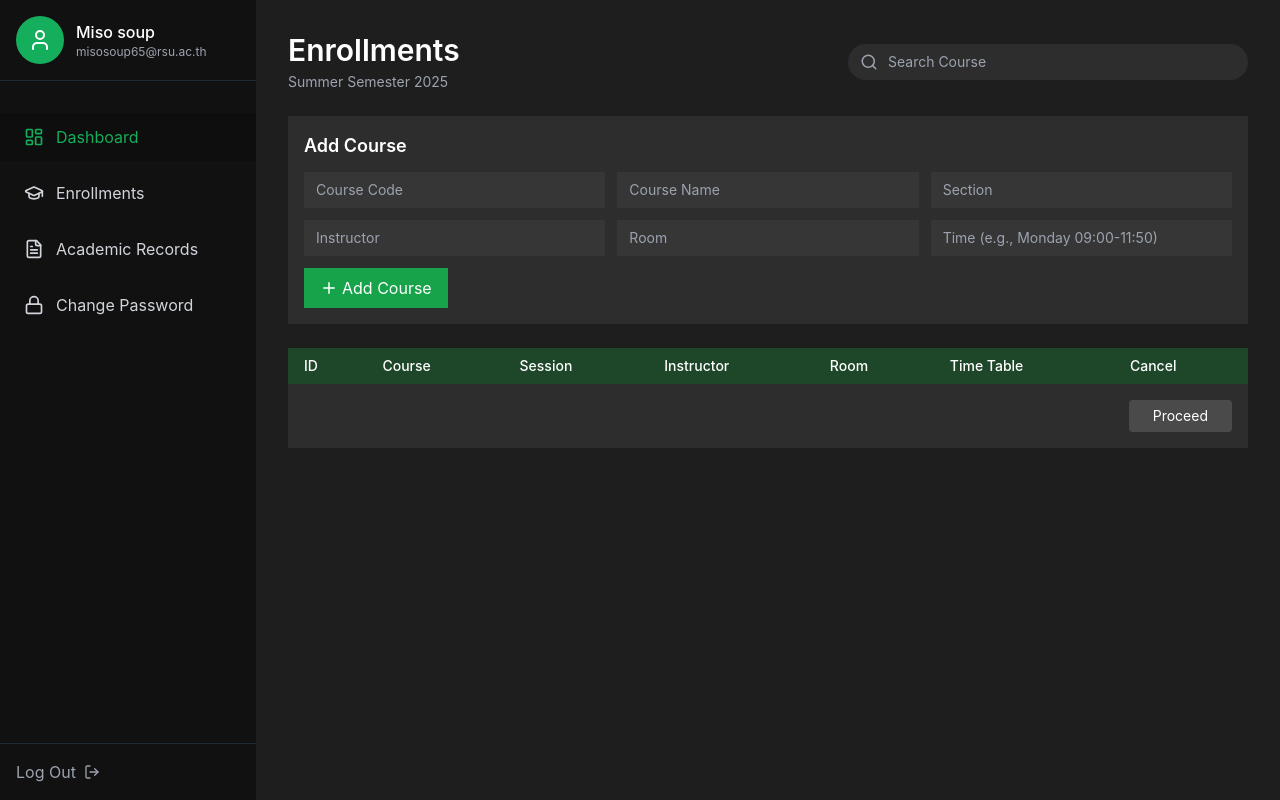
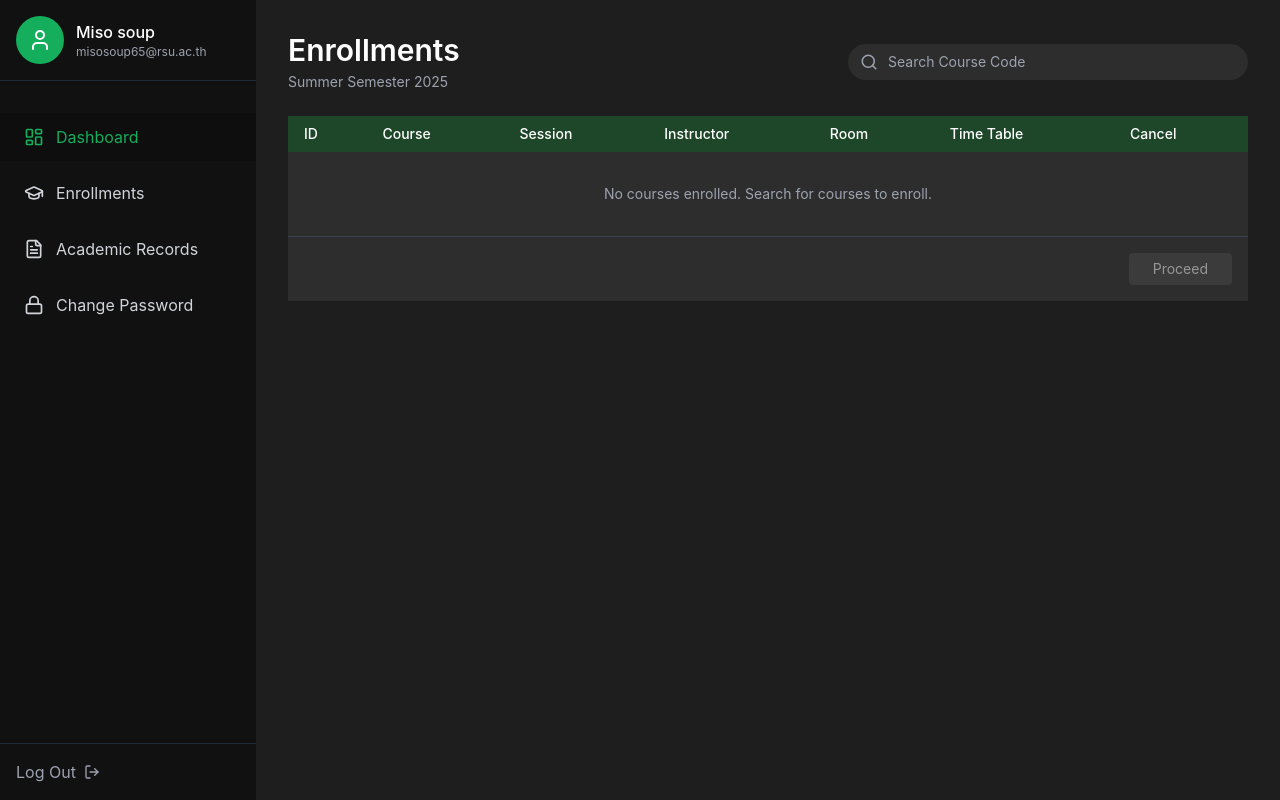
Before and after one commit to DaemonHehe/IntraSysFrontend, a React (Create React App) app: page /main/enrollments in a window 1280 px wide. Built offline with nearby package versions, Linux system fonts and the light colour scheme.

Commit message:
Updated Enrollment

```diff
--- a/src/components/EnrollmentsPage.js
+++ b/src/components/EnrollmentsPage.js
@@ -1,44 +1,148 @@
-import React, { useState } from "react";
-import { Search, X, Plus } from "lucide-react";
+import React, { useState, useEffect } from "react";
+import { Search, X } from "lucide-react";
 import clsx from "clsx";
 import Sidebar from "./Sidebar";
 
+// Mock data for available courses
+const AVAILABLE_COURSES = [
+  {
+    code: "CS101",
+    name: "Introduction to Computer Science",
+    description: "Fundamental concepts of programming and computer science",
+    sections: [
+      {
+        id: "A",
+        instructor: "Dr. John Smith",
+        room: "SCI-201",
+        time: "Monday 09:00-11:50"
+      },
+      {
+        id: "B",
+        instructor: "Dr. Jane Doe",
+        room: "SCI-202",
+        time: "Tuesday 14:00-16:50"
+      },
+    ]
+  },
+  {
+    code: "MATH202",
+    name: "Calculus II",
+    description: "Advanced integration techniques and applications",
+    sections: [
+      {
+        id: "A",
+        instructor: "Dr. Robert Johnson",
+        room: "MATH-101",
+        time: "Wednesday 10:00-12:50"
+      },
+      {
+        id: "B",
+        instructor: "Dr. Lisa Chen",
+        room: "MATH-102",
+        time: "Thursday 13:00-15:50"
+      },
+    ]
+  },
+  {
+    code: "ENG105",
+    name: "English Composition",
+    description: "Developing writing skills for academic purposes",
+    sections: [
+      {
+        id: "A",
+        instructor: "Prof. Michael Brown",
+        room: "HUM-301",
+        time: "Friday 09:00-11:50"
+      },
+    ]
+  },
+];
+
 function EnrollmentsPage() {
   const [searchQuery, setSearchQuery] = useState("");
-  const [courseList, setCourseList] = useState([]);
-  const [newCourse, setNewCourse] = useState({
-    code: "",
-    name: "",
-    section: "",
-    instructor: "",
-    room: "",
-    time: "",
-  });
+  const [enrolledCourses, setEnrolledCourses] = useState([]);
+  const [showModal, setShowModal] = useState(false);
+  const [searchResults, setSearchResults] = useState(null);
+  const [selectedSection, setSelectedSection] = useState(null);
 
-  const filteredCourses = courseList.filter(
+  // Filter enrolled courses based on search query
+  const filteredCourses = enrolledCourses.filter(
     (course) =>
       course.name.toLowerCase().includes(searchQuery.toLowerCase()) ||
       course.code.toLowerCase().includes(searchQuery.toLowerCase()) ||
       course.instructor.toLowerCase().includes(searchQuery.toLowerCase())
   );
 
+  // Handle search
+  const handleSearch = (e) => {
+    e.preventDefault();
+
+    if (!searchQuery.trim()) return;
+
+    const foundCourse = AVAILABLE_COURSES.find(
+      course => course.code.toLowerCase() === searchQuery.toLowerCase()
+    );
+
+    setSearchResults(foundCourse || "not-found");
+    setSelectedSection(null); // Reset selected section
+
+    // Only show the modal if it's not already shown
+    if (!showModal) {
+      setShowModal(true);
+    }
+  };
+
+  // Handle course enrollment
+  const handleEnroll = () => {
+    if (!selectedSection || !searchResults || searchResults === "not-found") return;
+
+    // Check if the user is already enrolled in any section of this course
+    const isAlreadyEnrolled = enrolledCourses.some(
+      course => course.code === searchResults.code
+    );
+
+    if (isAlreadyEnrolled) {
+      alert(`You are already enrolled in a section of ${searchResults.code}. You cannot enroll in multiple sections of the same course.`);
+      return;
+    }
+
+    const newEnrollment = {
+      id: enrolledCourses.length + 1,
+      code: searchResults.code,
+      name: searchResults.name,
+      section: selectedSection.id,
+      instructor: selectedSection.instructor,
+      room: selectedSection.room,
+      time: selectedSection.time,
+    };
+
+    setEnrolledCourses(prev => [...prev, newEnrollment]);
+
+    // Ask if user wants to search for another course
+    const searchAnother = window.confirm("Course enrolled successfully! Would you like to search for another course?");
+
+    if (searchAnother) {
+      setSearchQuery("");
+      setSearchResults(null);
+      setSelectedSection(null);
+    } else {
+      setShowModal(false);
+    }
+  };
+
+  // Handle deletion of enrolled course
   const handleDelete = (courseId) => {
-    setCourseList((prevCourses) =>
+    setEnrolledCourses((prevCourses) =>
       prevCourses.filter((course) => course.id !== courseId)
     );
   };
 
-  const handleAddCourse = () => {
-    if (!newCourse.code || !newCourse.name || !newCourse.section) return; // Prevent empty fields
-    setCourseList((prev) => [...prev, { id: prev.length + 1, ...newCourse }]);
-    setNewCourse({
-      code: "",
-      name: "",
-      section: "",
-      instructor: "",
-      room: "",
-      time: "",
-    });
+  // Close modal
+  const handleCloseModal = () => {
+    setShowModal(false);
+    setSearchResults(null);
+    setSelectedSection(null);
+    setSearchQuery(""); // Clear search query when closing modal
   };
 
   return (
@@ -52,94 +156,29 @@ function EnrollmentsPage() {
               <h1 className="text-3xl font-semibold mb-1">Enrollments</h1>
               <p className="text-gray-400 text-sm">Summer Semester 2025</p>
             </div>
-            <div className="relative">
+            <form onSubmit={handleSearch} className="relative">
               <Search
-                className="absolute left-3 top-1/2 transform -translate-y-1/2 text-gray-400"
+                className="absolute left-3 top-1/2 transform -translate-y-1/2 text-gray-400 cursor-pointer"
                 size={18}
+                onClick={handleSearch}
               />
               <input
                 type="text"
-                placeholder="Search Course"
+                placeholder="Search Course Code"
                 className="bg-[#2D2D2D] pl-10 pr-4 py-2 rounded-3xl text-sm focus:outline-none focus:ring-1 focus:ring-gray-500 w-[400px]"
                 value={searchQuery}
                 onChange={(e) => setSearchQuery(e.target.value)}
               />
               {searchQuery && (
                 <button
+                  type="button"
                   onClick={() => setSearchQuery("")}
                   className="absolute right-3 top-1/2 transform -translate-y-1/2 text-gray-400"
                 >
                   <X size={18} />
                 </button>
               )}
-            </div>
-          </div>
-
-          {/* Add Course Form */}
-          <div className="mb-6 p-4 bg-[#2D2D2D] rounded-lg">
-            <h2 className="text-lg font-semibold mb-3">Add Course</h2>
-            <div className="grid grid-cols-2 md:grid-cols-3 gap-3">
-              <input
-                type="text"
-                placeholder="Course Code"
-                className="bg-[#363636] text-white px-3 py-2 rounded-md text-sm focus:outline-none"
-                value={newCourse.code}
-                onChange={(e) =>
-                  setNewCourse({ ...newCourse, code: e.target.value })
-                }
-              />
-              <input
-                type="text"
-                placeholder="Course Name"
-                className="bg-[#363636] text-white px-3 py-2 rounded-md text-sm focus:outline-none"
-                value={newCourse.name}
-                onChange={(e) =>
-                  setNewCourse({ ...newCourse, name: e.target.value })
-                }
-              />
-              <input
-                type="text"
-                placeholder="Section"
-                className="bg-[#363636] text-white px-3 py-2 rounded-md text-sm focus:outline-none"
-                value={newCourse.section}
-                onChange={(e) =>
-                  setNewCourse({ ...newCourse, section: e.target.value })
-                }
-              />
-              <input
-                type="text"
-                placeholder="Instructor"
-                className="bg-[#363636] text-white px-3 py-2 rounded-md text-sm focus:outline-none"
-                value={newCourse.instructor}
-                onChange={(e) =>
-                  setNewCourse({ ...newCourse, instructor: e.target.value })
-                }
-              />
-              <input
-                type="text"
-                placeholder="Room"
-                className="bg-[#363636] text-white px-3 py-2 rounded-md text-sm focus:outline-none"
-                value={newCourse.room}
-                onChange={(e) =>
-                  setNewCourse({ ...newCourse, room: e.target.value })
-                }
-              />
-              <input
-                type="text"
-                placeholder="Time (e.g., Monday 09:00-11:50)"
-                className="bg-[#363636] text-white px-3 py-2 rounded-md text-sm focus:outline-none"
-                value={newCourse.time}
-                onChange={(e) =>
-                  setNewCourse({ ...newCourse, time: e.target.value })
-                }
-              />
-            </div>
-            <button
-              onClick={handleAddCourse}
-              className="mt-3 bg-green-600 hover:bg-green-500 text-white px-4 py-2 rounded-md flex items-center"
-            >
-              <Plus size={18} className="mr-1" /> Add Course
-            </button>
+            </form>
           </div>
 
           {/* Table */}
@@ -158,7 +197,8 @@ function EnrollmentsPage() {
                   </tr>
                 </thead>
                 <tbody className="text-sm">
-                  {filteredCourses.map((course) => (
+                  {filteredCourses.length > 0 ? (
+                    filteredCourses.map((course) => (
                       <tr
                         key={course.id}
                         className={clsx(
@@ -188,19 +228,151 @@ function EnrollmentsPage() {
                           </button>
                         </td>
                       </tr>
-                  ))}
+                    ))
+                  ) : (
+                    <tr className="border-b border-gray-700 bg-[#2D2D2D]">
+                      <td colSpan="7" className="py-8 text-center text-gray-400">
+                        No courses enrolled. Search for courses to enroll.
+                      </td>
+                    </tr>
+                  )}
                 </tbody>
               </table>
             </div>
 
             <div className="p-4 flex justify-end bg-[#2D2D2D]">
-              <button className="bg-[#4A4A4A] hover:bg-[#5A5A5A] text-white px-6 py-1.5 rounded text-sm transition-colors">
+              <button
+                className={`bg-[#4A4A4A] text-white px-6 py-1.5 rounded text-sm transition-colors ${
+                  enrolledCourses.length > 0 ? "hover:bg-[#5A5A5A]" : "opacity-50 cursor-not-allowed"
+                }`}
+                disabled={enrolledCourses.length === 0}
+              >
                 Proceed
               </button>
             </div>
           </div>
         </div>
       </div>
+
+      {/* Course Search Modal */}
+      {showModal && (
+        <div className="fixed inset-0 bg-black bg-opacity-70 flex items-center justify-center z-50">
+          <div className="bg-[#2D2D2D] rounded-lg p-6 max-w-2xl w-full mx-4">
+            <div className="flex justify-between items-center mb-4">
+              <h2 className="text-xl font-semibold">Course Search</h2>
+              <button onClick={handleCloseModal} className="text-gray-400 hover:text-white">
+                <X size={24} />
+              </button>
+            </div>
+
+            {/* Modal Search Box */}
+            <div className="mb-6">
+              <form onSubmit={handleSearch} className="relative">
+                <Search
+                  className="absolute left-3 top-1/2 transform -translate-y-1/2 text-gray-400 cursor-pointer"
+                  size={18}
+                  onClick={handleSearch}
+                />
+                <input
+                  type="text"
+                  placeholder="Search Course Code"
+                  className="bg-[#363636] pl-10 pr-4 py-2 rounded-md text-sm focus:outline-none focus:ring-1 focus:ring-gray-500 w-full"
+                  value={searchQuery}
+                  onChange={(e) => setSearchQuery(e.target.value)}
+                  autoFocus
+                />
+                {searchQuery && (
+                  <button
+                    type="button"
+                    onClick={() => setSearchQuery("")}
+                    className="absolute right-3 top-1/2 transform -translate-y-1/2 text-gray-400"
+                  >
+                    <X size={18} />
+                  </button>
+                )}
+              </form>
+            </div>
+
+            {searchResults === "not-found" ? (
+              <div className="text-center py-8">
+                <p className="text-red-400 mb-2">Course Unavailable</p>
+                <p className="text-gray-400">
+                  No course found with code "{searchQuery}". Please check the course code and try again.
+                </p>
+              </div>
+            ) : searchResults && (
+              <div>
+                <div className="bg-[#363636] p-4 rounded-md mb-4">
+                  <div className="flex justify-between items-start">
+                    <div>
+                      <h3 className="font-semibold text-lg">{searchResults.code}: {searchResults.name}</h3>
+                      <p className="text-gray-400 mt-1">{searchResults.description}</p>
+                      {enrolledCourses.some(course => course.code === searchResults.code) && (
+                        <p className="text-yellow-400 mt-2">
+                          You are already enrolled in a section of this course.
+                        </p>
+                      )}
+                    </div>
+                  </div>
+                </div>
+
+                <h3 className="font-medium mb-2">Available Sections:</h3>
+                <div className="bg-[#363636] rounded-md overflow-hidden mb-4">
+                  <table className="w-full border-collapse">
+                    <thead>
+                      <tr className="bg-[#1E472A] text-left text-sm">
+                        <th className="py-2 px-4 font-medium">Select</th>
+                        <th className="py-2 px-4 font-medium">Section</th>
+                        <th className="py-2 px-4 font-medium">Instructor</th>
+                        <th className="py-2 px-4 font-medium">Room</th>
+                        <th className="py-2 px-4 font-medium">Time</th>
+                      </tr>
+                    </thead>
+                    <tbody className="text-sm">
+                      {searchResults.sections.map((section, index) => (
+                        <tr
+                          key={section.id}
+                          className={clsx(
+                            "border-b border-gray-700",
+                            index % 2 === 0 ? "bg-[#363636]" : "bg-[#2D2D2D]"
+                          )}
+                        >
+                          <td className="py-3 px-4">
+                            <input
+                              type="checkbox"
+                              checked={selectedSection && selectedSection.id === section.id}
+                              onChange={() => setSelectedSection(selectedSection && selectedSection.id === section.id ? null : section)}
+                              className="h-4 w-4"
+                            />
+                          </td>
+                          <td className="py-3 px-4">{section.id}</td>
+                          <td className="py-3 px-4">{section.instructor}</td>
+                          <td className="py-3 px-4">{section.room}</td>
+                          <td className="py-3 px-4">{section.time}</td>
+                        </tr>
+                      ))}
+                    </tbody>
+                  </table>
+                </div>
+
+                <div className="flex justify-end">
+                  <button
+                    onClick={handleEnroll}
+                    disabled={!selectedSection || enrolledCourses.some(course => course.code === searchResults.code)}
+                    className={`bg-green-600 text-white px-6 py-2 rounded-md ${
+                      selectedSection && !enrolledCourses.some(course => course.code === searchResults.code)
+                        ? "hover:bg-green-500"
+                        : "opacity-50 cursor-not-allowed"
+                    }`}
+                  >
+                    Enroll
+                  </button>
+                </div>
+              </div>
+            )}
+          </div>
+        </div>
+      )}
     </div>
   );
 }
```
Also changed, not shown: 1 other file (tests, documents, lock files or other folders). Lines whose indentation alone changed are shown as unchanged.
